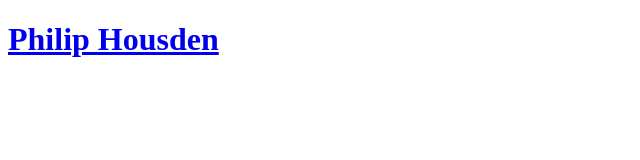
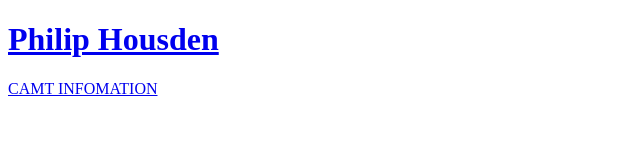
Before and after one commit to PhilipHousdens/DevOpsLab03, a plain HTML site: page profile.html in a window 1280 px wide. Shown: the whole page, without its empty margins (0-640 px from the left). Drawn offline with Linux system fonts and the light colour scheme.

Commit message:
added camt link page

```diff
--- a/profile.html
+++ b/profile.html
@@ -7,5 +7,7 @@
 </head>
 <body>
     <h1><a href="index.html">Philip Housden</a></h1>
+
+    <p><a href="index.html">CAMT INFOMATION</a></p>
 </body>
 </html>
```
